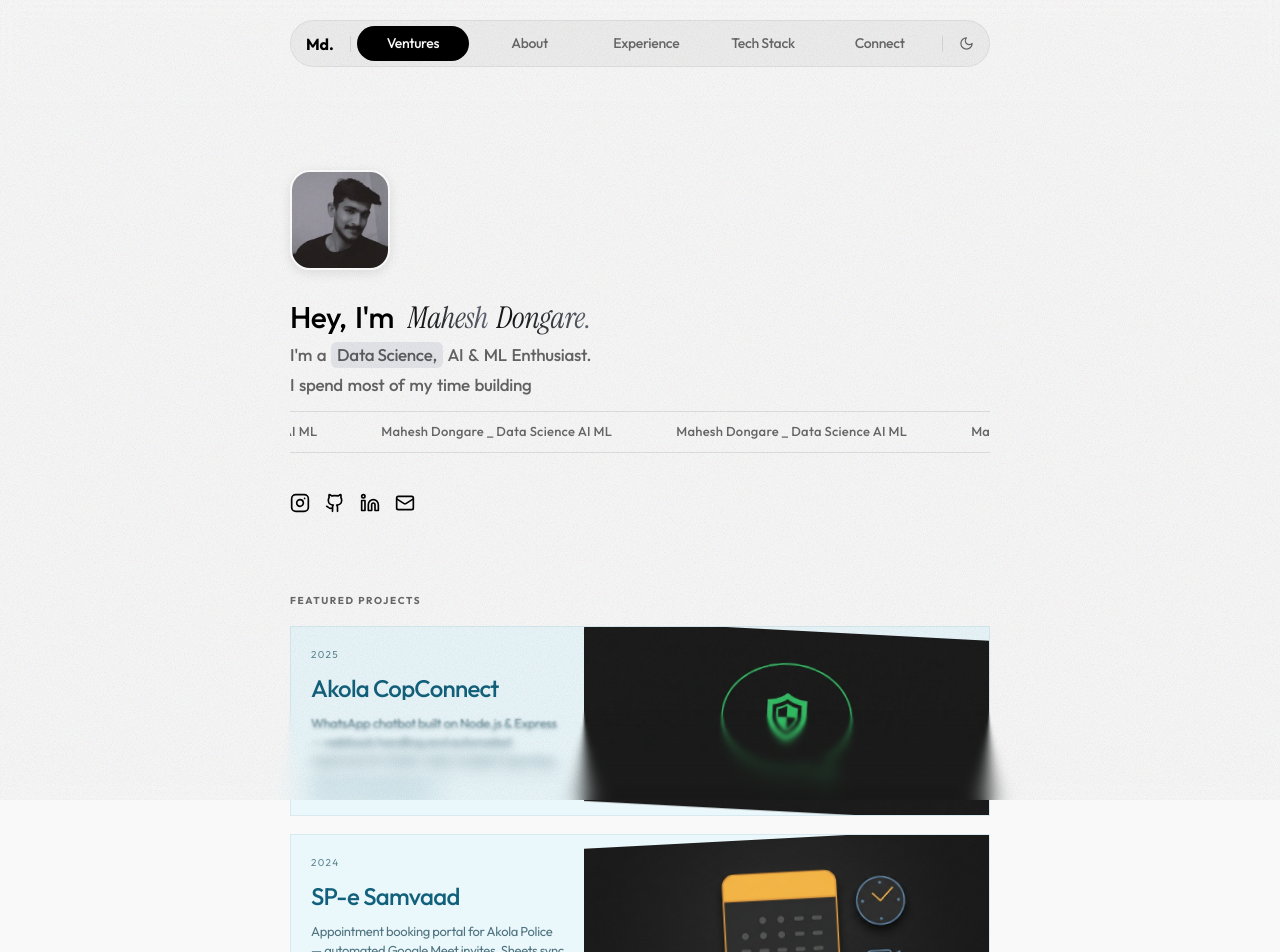
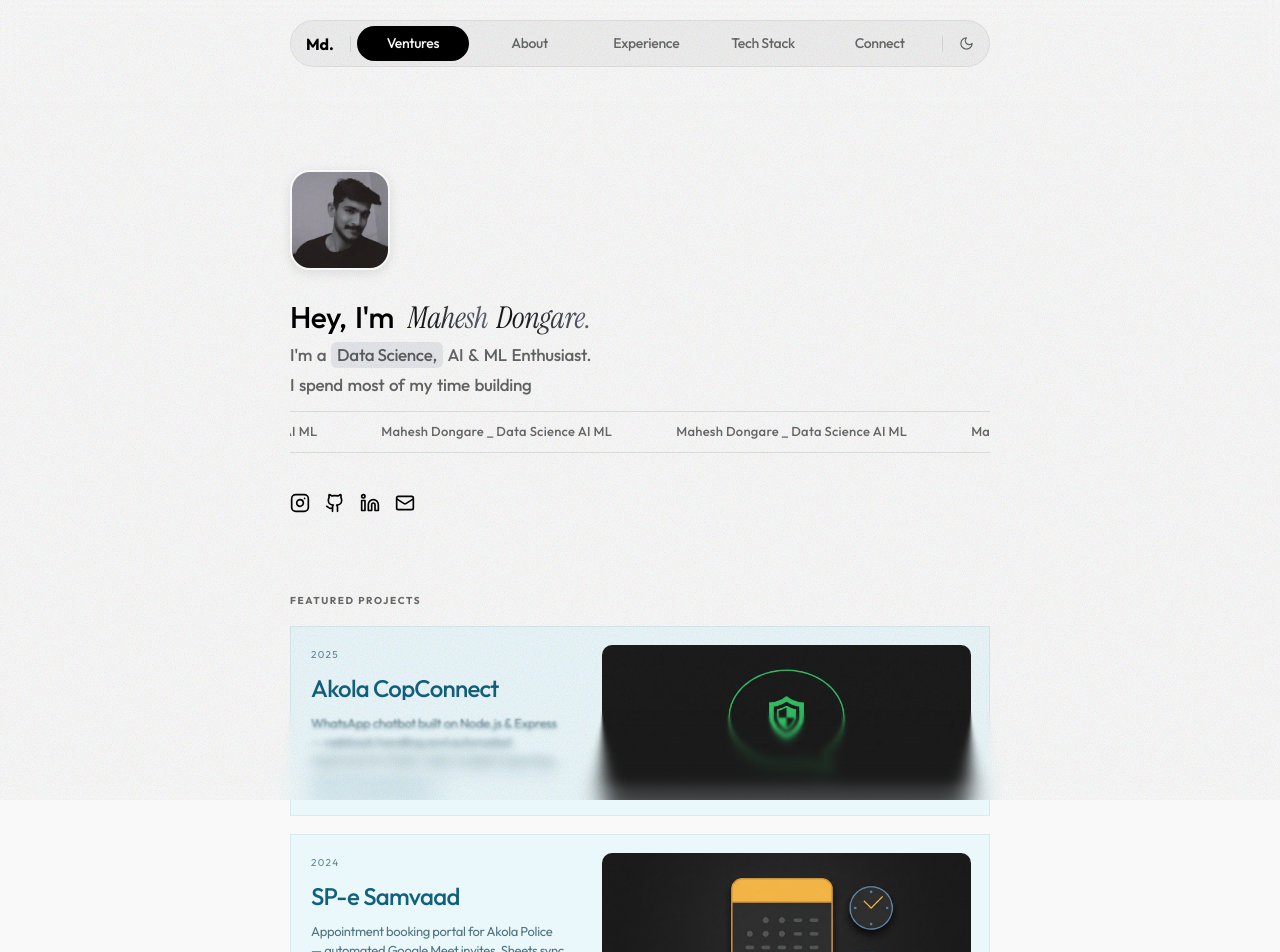
Before and after one commit to mahesh-atx/Minimal_Portfolio, a React (Vite) app: page / in a window 1280 px wide. Shown: the top 952 px of the page. Built offline with nearby package versions, Linux system fonts and the light colour scheme.

Commit message:
Remove venture image rotation
Co-authored-by: arena-agent <297053741+arena-agent@users.noreply.github.com>

```diff
--- a/src/sections/Ventures.jsx
+++ b/src/sections/Ventures.jsx
@@ -46,13 +46,13 @@ export default function Ventures() {
             </span>
           </div>
 
-          <div className="relative min-w-0 flex-1 overflow-hidden p-[10px] max-[809px]:p-[7px]">
+          <div className="relative min-w-0 flex-1 overflow-hidden p-[18px] max-[809px]:p-[10px]">
             <img
               src={IMAGES[venture.id]}
               alt={`${venture.title} preview`}
               loading="lazy"
               decoding="async"
-              className={`h-full w-full origin-center transform-gpu rounded-[10px] object-cover scale-[1.08] transition-transform duration-500 group-hover:scale-[1.12] ${venture.id === 2 ? 'rotate-[-3deg]' : 'rotate-[3deg]'}`}
+              className="h-full w-full rounded-[10px] object-cover transition-transform duration-500 group-hover:scale-[1.04]"
             />
           </div>
         </motion.a>
```
